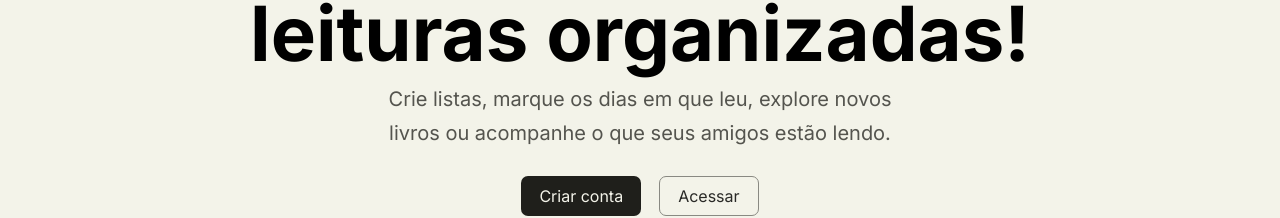
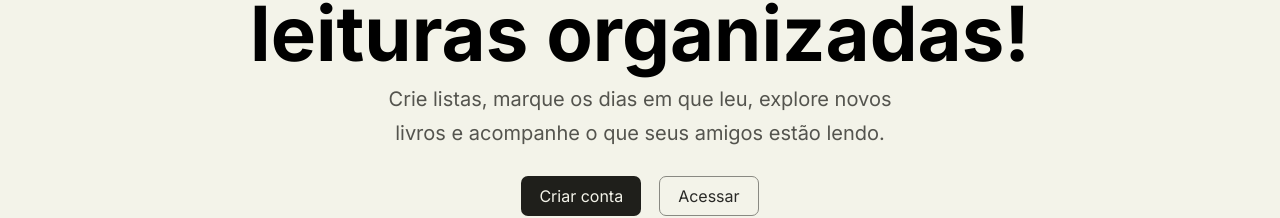
Before and after one commit to micapareddes/epilogo-app, a Next.js app: page / in a window 1280 px wide. Shown: the part 338-556 px from the top of the page. Built offline with nearby package versions, Linux system fonts and the light colour scheme.

Commit message:
style: Update subtitle text in landing page hero section from 'or' to 'and'

```diff
--- a/src/app/page.tsx
+++ b/src/app/page.tsx
@@ -10,8 +10,8 @@ export default function Home() {
         leituras organizadas!
       </H1>
       <p className="max-w-lg text-p2 text-center text-gray-600 dark:text-gray-200 mb-l ">
-        Crie listas, marque os dias em que leu, explore novos livros ou
-        acompanhe o que seus amigos estão lendo.
+        Crie listas, marque os dias em que leu, explore novos livros e acompanhe
+        o que seus amigos estão lendo.
       </p>
       <div className="flex gap-m">
         <Button>Criar conta</Button>
```
